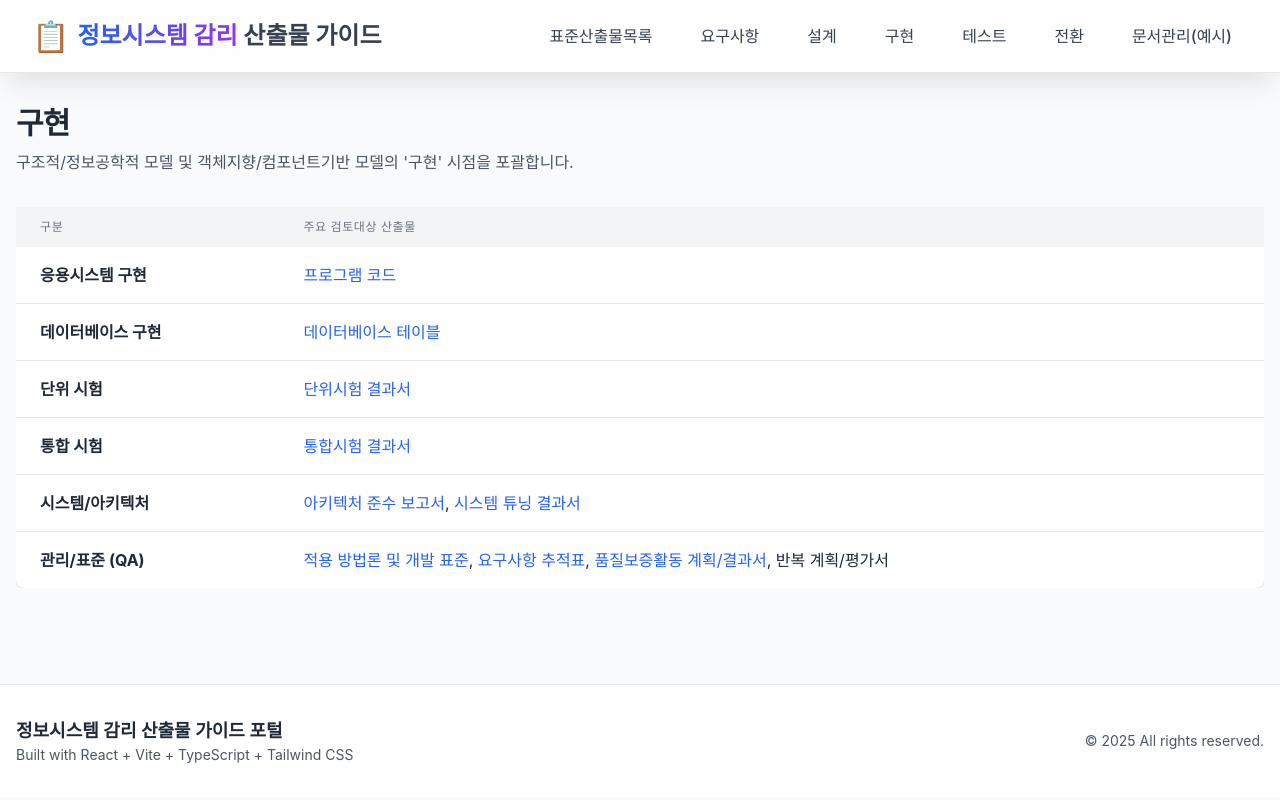
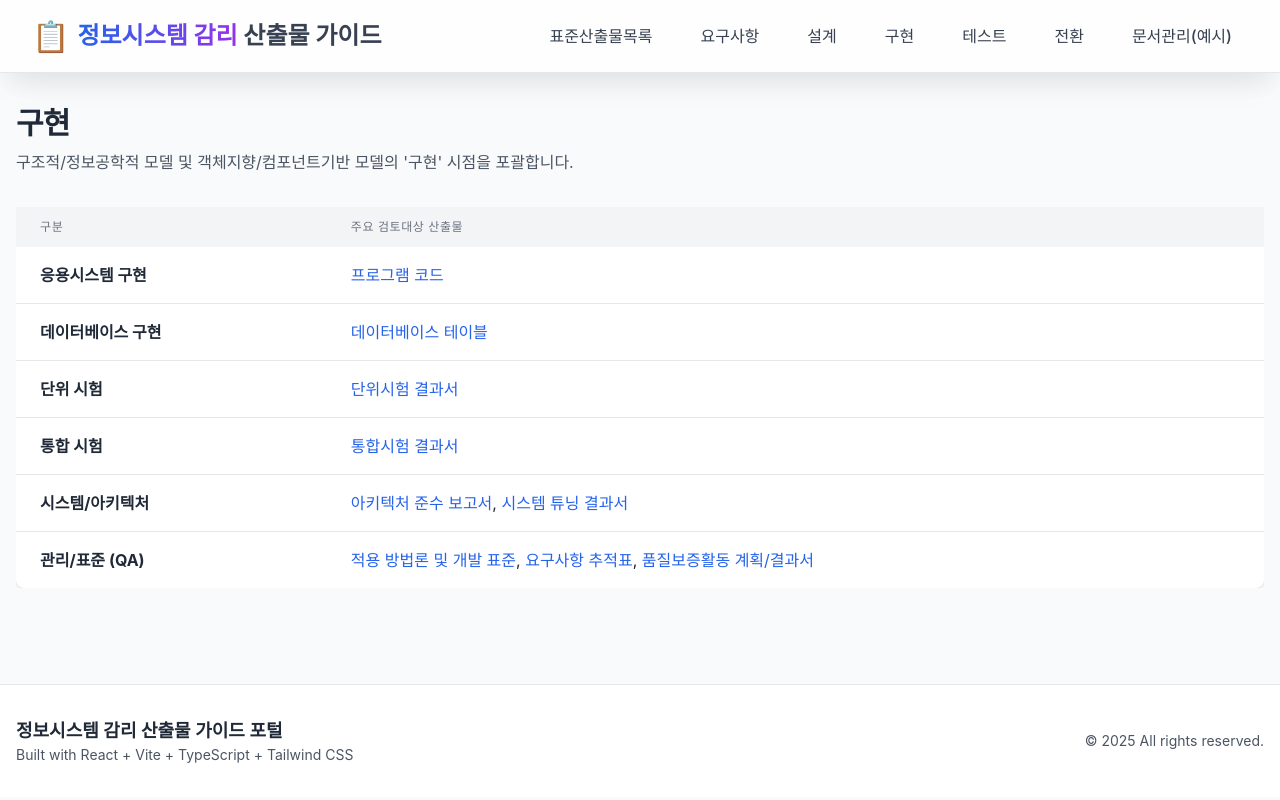
Before and after one commit to jeonck/deliverables-guide, a React (Vite) app: page /#/implementation in a window 1280 px wide. Built offline with nearby package versions, Linux system fonts and the light colour scheme.

Commit message:
change items

```diff
--- a/src/pages/Design.tsx
+++ b/src/pages/Design.tsx
@@ -34,13 +34,11 @@ const designDeliverables = [
       { name: '테이블 정의서', path: '/forms/table-definition-document' },
       { name: '데이터베이스 설계서', path: '/forms/database-design-document' },
       { name: '코드 정의서', path: '/forms/code-definition-document' },
-      { name: '코드설계서', path: '/design' },
       { name: '테이블/프로그램 연관도', path: '/forms/table-program-relationship-diagram' },
       { name: '백업 및 복구 계획서', path: '/forms/backup-and-recovery-plan' },
       { name: '초기데이터 구축 계획서', path: '/forms/initial-data-construction-plan' },
       { name: '데이터 전환 계획서', path: '/forms/data-migration-plan' },
       { name: '데이터 전환 및 초기 데이터 설계서', path: '/forms/data-migration-and-initial-data-design-document' },
-      { name: '데이터 전환프로그램', path: '/design' },
     ],
   },
   {
--- a/src/pages/Implementation.tsx
+++ b/src/pages/Implementation.tsx
@@ -39,7 +39,6 @@ const implementationDeliverables = [
       { name: '적용 방법론 및 개발 표준', path: '/forms/applied-methodology-and-development-standards' },
       { name: '요구사항 추적표', path: '/forms/requirements-traceability-matrix' },
       { name: '품질보증활동 계획/결과서', path: '/forms/quality-assurance-activity-plan-result' },
-      { name: '반복 계획/평가서', path: '/implementation' },
     ],
   },
 ];
--- a/src/pages/Requirements.tsx
+++ b/src/pages/Requirements.tsx
@@ -52,7 +52,6 @@ const analysisDeliverables = [
       { name: '품질보증 계획서', path: '/forms/quality-assurance-plan' },
       { name: '요구사항 추적표', path: '/forms/requirements-traceability-matrix' },
       { name: '총괄 시험 계획서', path: '/forms/master-test-plan' },
-      { name: '반복계획서 (반복적 방법론 적용 시)', path: '/requirements' },
     ],
   },
 ];
--- a/src/pages/Testing.tsx
+++ b/src/pages/Testing.tsx
@@ -8,7 +8,6 @@ const testDeliverables = [
       { name: '총괄 시험 계획서', path: '/forms/master-test-plan' },
       { name: '인수시험 계획서', path: '/forms/acceptance-test-plan' },
       { name: '인수시험 시나리오', path: '/forms/acceptance-test-scenario' },
-      { name: '시스템 튜닝 계획/결과서', path: '/testing' },
     ],
   },
   {
```
